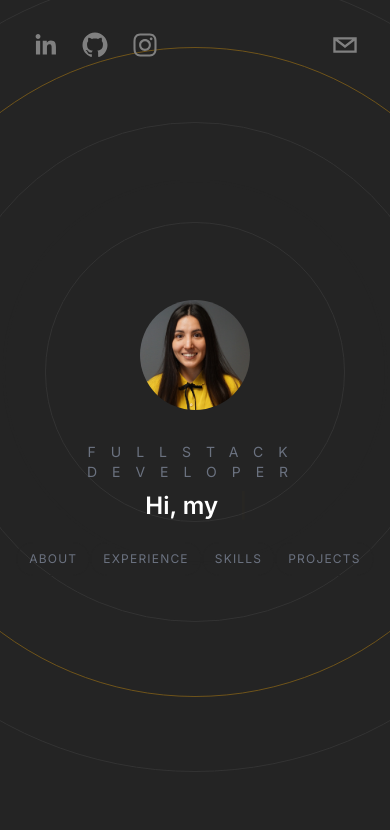
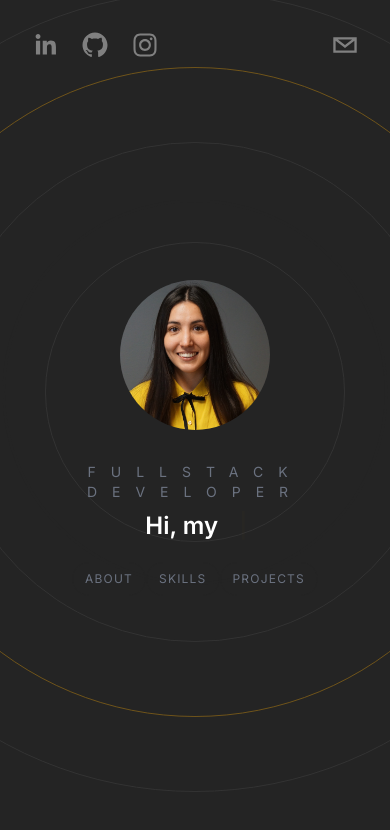
Before and after one commit to mariana-molina/portfolio2023, a Next.js app: page / in a window 390 px wide. Shown: the top 830 px of the page. Built offline with nearby package versions, Linux system fonts and the light colour scheme.

Commit message:
change style: sizes and fixed paddings in phone view, remove experience, add style in scrollbar

```diff
--- a/app/page.tsx
+++ b/app/page.tsx
@@ -8,7 +8,7 @@ import WorkExperience from '@/components/WorkExperience';
 
 export default function Home() {
 	return (
-		<div className="bg-[rgb(36,36,36)] text-white h-screen snap-y snap-mandatory overflow-scroll z-0">
+		<div className="bg-[rgb(36,36,36)] text-white h-screen snap-y snap-mandatory overflow-scroll z-0 scrollbar scrollbar-track-gray-400/20 scrollbar-thumb-[#F7AB0A]/80">
 			<Header />
 			<section id="hero" className="snap-start">
 				<Hero />
@@ -16,16 +16,16 @@ export default function Home() {
 			<section id="about" className="snap-center">
 				<About />
 			</section>
-			<section id="#experience" className="snap-center">
+			{/* <section id="#experience" className="snap-center">
 				<WorkExperience />
-			</section>
+			</section> */}
 			<section id="skills" className="snap-start">
 				<Skills />
 			</section>
-			<section id="projects" className="snap-start">
+			<section id="projects" className="snap-center">
 				<Projects />
 			</section>
-			<section id="contact" className="snap-start">
+			<section id="contact" className="snap-start mb-40">
 				<ContactMe />
 			</section>
 		</div>
--- a/components/About.tsx
+++ b/components/About.tsx
@@ -21,7 +21,7 @@ function About() {
 				viewport={{ once: true }}
 				// height={224}
 				// width={224}
-				className="-mb-20 h-56 w-56 md:mb-0 flex-shrink-0 rounded-full object-cover md:rounded-lg md:w-64 md:h-95 xl:w-[400px] xl:h-[500px] xl:mt-24"
+				className="-mb-20 mt-16 h-56 w-56 md:mb-0 flex-shrink-0 rounded-full object-cover md:rounded-lg md:w-72 md:h-96 xl:w-[400px] xl:h-[500px] "
 				src="https://catastic.b-cdn.net/wp-content/uploads/2019/12/munchkin-kitten.jpg"
 			/>
 			<div className="space-y-10 px-0 md:px-10">
--- a/components/BackgroundCircles.tsx
+++ b/components/BackgroundCircles.tsx
@@ -15,11 +15,11 @@ function BackgroundCircles() {
 			transition={{ duration: 2.5 }}
 			className="relative flex justify-center items-center"
 		>
-			<div className="absolute border border-[#333333] rounded-full h-[200px] w-[200px] mt-52 animate-ping" />
-			<div className="absolute border border-[#333333] rounded-full h-[300px] w-[300px] mt-52" />
-			<div className="absolute border border-[#333333] rounded-full h-[500px] w-[500px] mt-52" />
-			<div className="absolute border border-[#F7AB0A] opacity-20 rounded-full h-[650px] w-[650px] mt-52 animate-pulse" />
-			<div className="absolute border border-[#333333] rounded-full h-[800px] w-[800px] mt-52" />
+			<div className="absolute border border-[#333333] rounded-full h-[200px] w-[200px] mt-72 animate-ping" />
+			<div className="absolute border border-[#333333] rounded-full h-[300px] w-[300px] mt-72" />
+			<div className="absolute border border-[#333333] rounded-full h-[500px] w-[500px] mt-72" />
+			<div className="absolute border border-[#F7AB0A] opacity-20 rounded-full h-[650px] w-[650px] mt-72 animate-pulse" />
+			<div className="absolute border border-[#333333] rounded-full h-[800px] w-[800px] mt-72" />
 		</motion.div>
 	);
 }
--- a/components/Hero.tsx
+++ b/components/Hero.tsx
@@ -23,8 +23,8 @@ function Hero() {
 			<Image
 				src={profile}
 				alt="Profile picture"
-				width={110}
-				height={110}
+				width={150}
+				height={150}
 				className="relative rounded-full mx-auto object-cover"
 			/>
 			<div className="z-20">
@@ -40,9 +40,9 @@ function Hero() {
 					<Link href="#about">
 						<button className="heroButton">About</button>
 					</Link>
-					<Link href="#experience">
+					{/* <Link href="#experience">
 						<button className="heroButton">Experience</button>
-					</Link>
+					</Link> */}
 					<Link href="#skills">
 						<button className="heroButton">Skills</button>
 					</Link>
--- a/components/Projects.tsx
+++ b/components/Projects.tsx
@@ -1,7 +1,6 @@
 'use client';
 
 import React from 'react';
-import Image from 'next/image';
 import { motion } from 'framer-motion';
 
 type Props = {};
@@ -14,7 +13,7 @@ function Projects({}: Props) {
 			<h3 className="absolute top-24 uppercase tracking-[20px] text-gray-500 text-2xl">
 				Projects
 			</h3>
-			<div className="relative w-full flex overflow-x-scroll overflow-y-hidden snap-x snap-mandatory z-20">
+			<div className="relative w-full flex overflow-x-scroll overflow-y-hidden snap-x snap-mandatory z-20  scrollbar scrollbar-track-gray-400/20 scrollbar-thumb-[#F7AB0A]/80">
 				{projects.map((project, i) => (
 					<div
 						key={1 + i}
@@ -28,7 +27,7 @@ function Projects({}: Props) {
 							src="https://cdn.sanity.io/images/ltuexkre/production/af7ca99b5a796d0698cf9121a4a0795b5022b6be-666x375.png"
 							alt=""
 						/>
-						<div className="space-y-10 px-0 md:px-10 max-w-6-xl">
+						<div className="space-y-10 px-0 md:px-10 max-w-6xl">
 							<h4 className="text-2xl md:text-3xl xl:text-4xl font-semibold text-center">
 								<span className="underline decoration-[#F7AB0A]">
 									Case study {i + 1} of {projects.length}:
--- a/components/Skills.tsx
+++ b/components/Skills.tsx
@@ -14,20 +14,10 @@ function Skills() {
 			<h3 className="absolute top-24 uppercase tracking-[20px] text-gray-500 text-2xl">
 				Skills
 			</h3>
-			<h3 className="absolute top-36 uppercase tracking-[3px] text-gray-500 text-sm">
+			<h3 className="absolute top-36 uppercase tracking-[3px] text-gray-500 text-sm px-5">
 				Hover over a skill for currency proficiency
 			</h3>
-			<div className="grid grid-cols-4 gap-5 absolute top-52 p-8 overflow-hidden">
-				<Skill />
-				<Skill />
-				<Skill />
-				<Skill />
-				<Skill />
-				<Skill />
-				<Skill />
-				<Skill />
-				<Skill />
-				<Skill />
+			<div className="grid grid-cols-4 gap-5 absolute top-52 p-8">
 				<Skill />
 				<Skill />
 				<Skill />
--- a/components/WorkExperience.tsx
+++ b/components/WorkExperience.tsx
@@ -15,7 +15,7 @@ function WorkExperience() {
 			<h3 className="absolute top-24 uppercase tracking-[20px] text-gray-500 text-2xl">
 				Experience
 			</h3>
-			<div className="w-full flex space-x-5 overflow-x-scroll p-10 snap-x snap-mandatory xl:absolute xl:top-32">
+			<div className="w-full flex space-x-5 overflow-x-scroll p-10 snap-x snap-mandatory xl:absolute xl:top-32  scrollbar scrollbar-track-gray-400/20 scrollbar-thumb-[#F7AB0A]/80">
 				<ExperienceCard />
 				<ExperienceCard />
 				<ExperienceCard />
--- a/package.json
+++ b/package.json
@@ -26,6 +26,7 @@
     "eslint": "latest",
     "eslint-config-next": "latest",
     "postcss": "latest",
+    "tailwind-scrollbar": "^3.0.5",
     "tailwindcss": "latest",
     "typescript": "latest"
   },
--- a/tailwind.config.ts
+++ b/tailwind.config.ts
@@ -1,4 +1,4 @@
-import type { Config } from 'tailwindcss'
+import type { Config } from 'tailwindcss';
 
 const config: Config = {
 	content: [
@@ -15,6 +15,6 @@ const config: Config = {
 			},
 		},
 	},
-  plugins: [],
-}
-export default config
+	plugins: [require('tailwind-scrollbar')],
+};
+export default config;
```
Also changed, not shown: 1 other file (tests, documents, lock files or other folders). Lines whose indentation alone changed are shown as unchanged.
